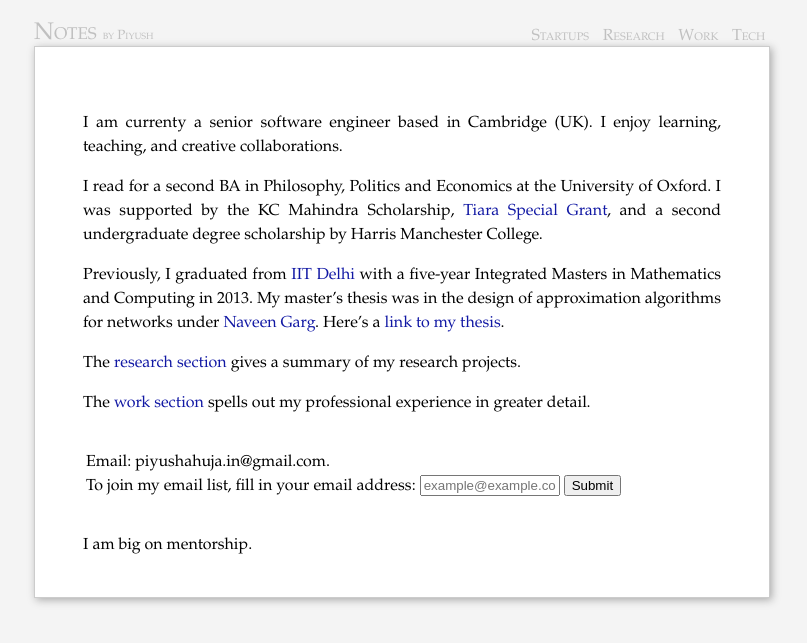
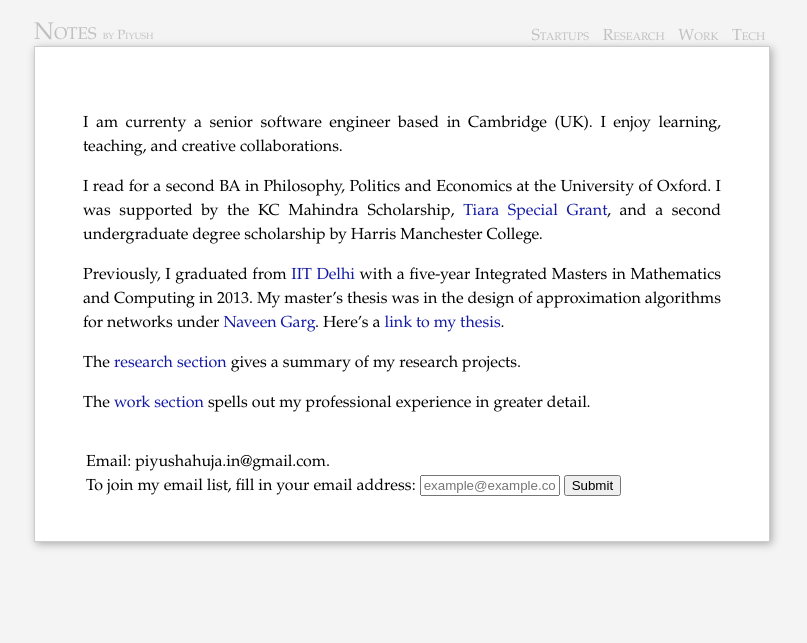
Before and after one commit to piyushahuja/piyushahuja.github.io, a Jekyll site: the page built from index.md, in a window 1280 px wide. Shown: the top 643 px of the page, without its empty margins (238-1045 px from the left). Built offline with Jekyll 4.4.1, drawn with Linux system fonts in a browser that asks for light colours.

Commit message:
auto deployed

```diff
--- a/index.md
+++ b/index.md
@@ -26,5 +26,3 @@ The [work section](/work)  spells out my professional experience in greater deta
 
 [resumeFile]: ../files/piyush_resume.pdf
 [thesis]: ../files/research/thesis.pdf
-
-I am big on mentorship.
```
